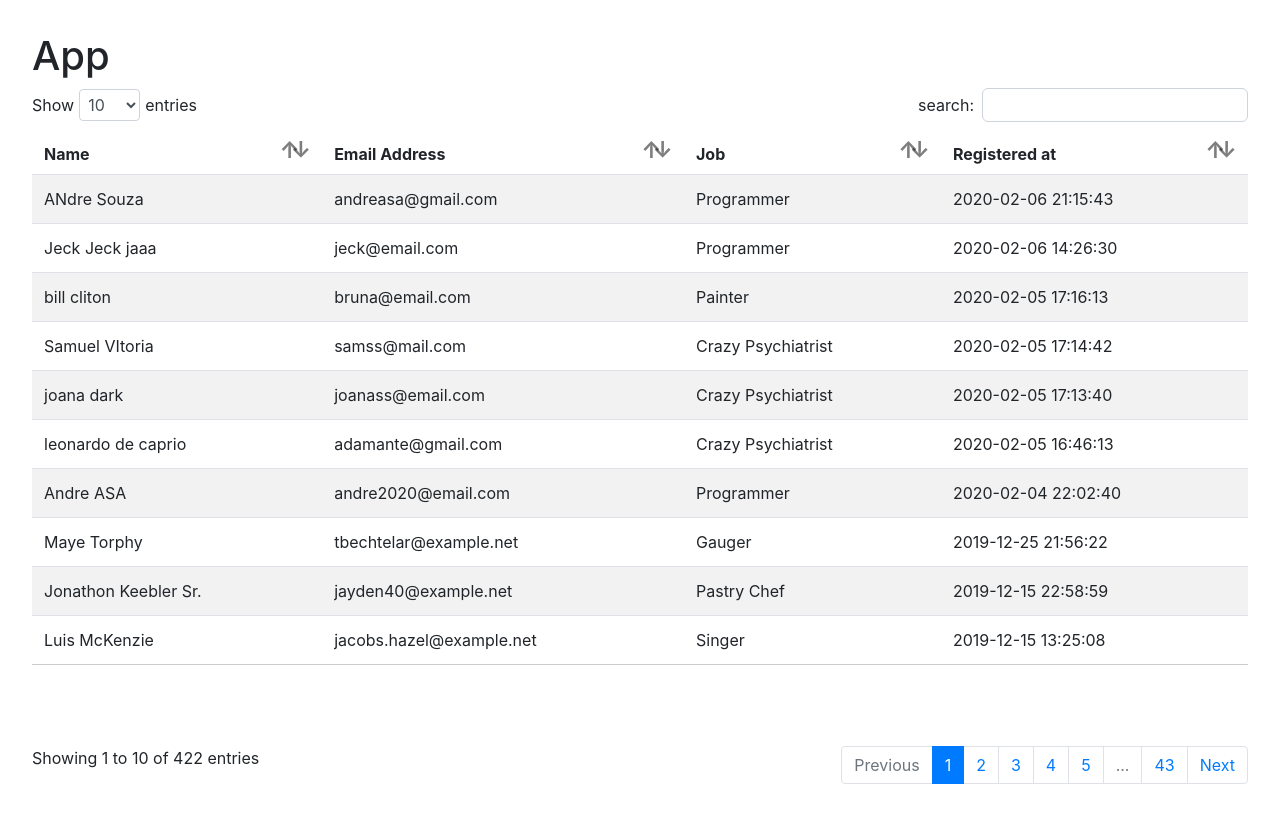
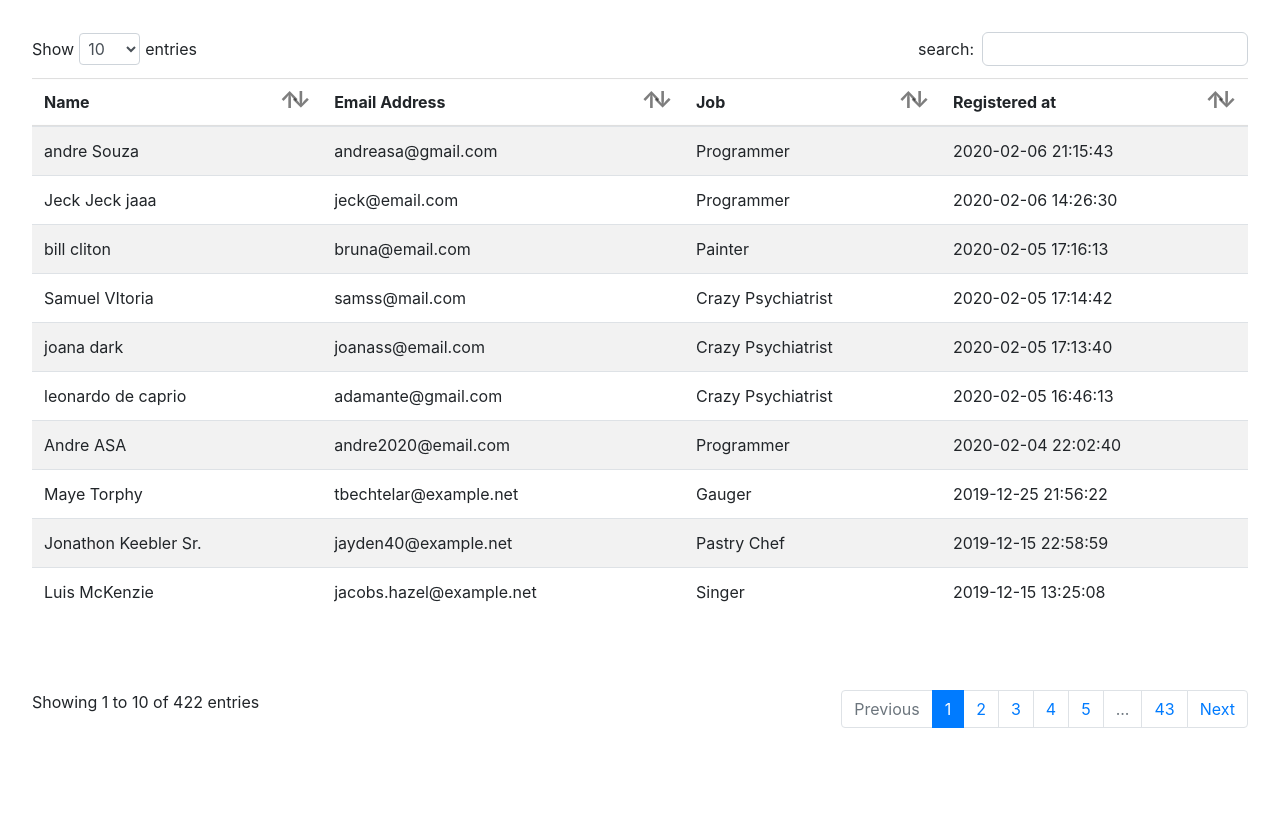
Before and after one commit to uwla/vue-data-table, a Vue app: page / in a window 1280 px wide. Shown: the top 822 px of the page. After the commit the page ends 800 px from the top, so only its background shows below. Built offline with nearby package versions, Linux system fonts and the light colour scheme.

Commit message:
remove lodash from the depencies

```diff
--- a/package.json
+++ b/package.json
@@ -11,7 +11,6 @@
     "bootstrap": "^4.4.1",
     "core-js": "^3.6.4",
     "jquery": "^3.4.1",
-    "lodash": "^4.17.15",
     "popper.js": "^1.16.1",
     "vue": "^2.6.11",
     "vue-router": "^3.1.5",
--- a/src/App.vue
+++ b/src/App.vue
@@ -1,7 +1,6 @@
 <template>
     <div id="app">
-        <h1>App</h1>
-        <data-table :parameters="params" />
+        <data-table :parameters="params"/>
     </div>
 </template>
 
--- a/src/components/DataTable/DataTable.js
+++ b/src/components/DataTable/DataTable.js
@@ -5,7 +5,7 @@ import DataTableSearchFilter from './SearchFilter/DataTableSearchFilter.vue';
 import DataTableWrapper from './Wrapper/DataTableWrapper.vue';
 import defaultParameters from './defaults.js';
 
-export default {
+export const DataTable = {
     name: "DataTable",
 
     components: {
@@ -62,6 +62,11 @@ export default {
         tableWrapperParams() {
             let {data, columns} = this, {table, tableWrapper, emptyTableText} = this.params;
             return {data, columns, table, tableWrapper, emptyTableText}
+        },
+
+        paginationParams() {
+            let {numberOfPages, currentPage, params} = this;
+            return {numberOfPages, currentPage, ...params.pagination}
         },
 
         /**
@@ -126,6 +131,14 @@ export default {
             searchText: "",
             currentPage: 1,
             currentEntryLength: null,
+
+            ...defaultParameters.components.reduce((obj, componentName) => {
+                let key = "show" + componentName;
+                let components = this.parameters.components || defaultParameters.components;
+                obj[key] = components.includes(componentName);
+
+                return obj
+            }, {})
         }
     },
 
@@ -143,7 +156,7 @@ export default {
 
             // set the sorting direction
             if (column.attributes["data-sorting"] == null) {
-                column.attributes["data-sorting"] = "desc";
+                column.attributes["data-sorting"] = "asc";
 
                 // add it to our array
                 column.sortIndex = this.sortingColumns.length;
@@ -152,8 +165,8 @@ export default {
             }
 
             // toggle the sorting direction
-            if (column.attributes["data-sorting"] == "desc") {
-                column.attributes["data-sorting"] = "asc";
+            if (column.attributes["data-sorting"] == "asc") {
+                column.attributes["data-sorting"] = "desc";
                 return;
             }
 
@@ -169,6 +182,11 @@ export default {
                 });
         },
 
+
+        /**
+         * Toggle entry length, but still shows the records from the last entry length
+         * @return void
+         */
         toggleEntryLength() {
             let newEntryLength = Number(window.event.target.value);
             let firstDataIndex = 1 + this.entryLength * (this.currentPage - 1);
@@ -177,6 +195,10 @@ export default {
             this.currentPage = Math.ceil(firstDataIndex / newEntryLength);
         },
 
+        /**
+         * Filter data by search text
+         * @return void
+         */
         filterDataBySearch(data) {
             let {searchText} = this;
 
@@ -204,15 +226,43 @@ export default {
             return data.slice(start, end);
         },
 
+        /**
+         * Perform a case-insensitive sorting.
+         * @return void
+         */
         sortData(data) {
             if (this.sortingColumns.length == 0) {
                 return data;
             }
 
-            let keys = this.sortingColumns.map(col => col.data);
-            let direction = this.sortingColumns.map(col => col.attributes["data-sorting"]);
+            // get the columns to sort
+            let columns = this.sortingColumns.map(col => {
+                return {key: col.data, direction: col.attributes["data-sorting"]};
+            });
 
-            return _.orderBy(data, keys, direction);
+            // reverse the columns, so that the first columns
+            // will be the last to be sorted. This way, the first
+            // columns will have more effect on the final order
+            columns.reverse();
+
+            columns.forEach(col => {
+                let {key, direction} = col;
+
+                // sort numbers
+                if (typeof data[0][key] == "number") {
+                    data.sort((a, b) => a[key] - b[key])
+
+                // sort strings
+                } else {
+                    data.sort((a, b) => a[key].toLowerCase().localeCompare(b[key].toLowerCase()));
+                }
+
+                if (direction == "desc") {
+                    data.reverse()
+                }
+            });
+
+            return data;
         },
 
         setCurrentPage(page) {
@@ -227,3 +277,5 @@ export default {
         }
     }
 };
+
+export default DataTable;
--- a/src/components/DataTable/DataTable.vue
+++ b/src/components/DataTable/DataTable.vue
@@ -1,11 +1,11 @@
 <template>
     <div class="data-table">
         <div class="data-table-head">
-            <data-table-entries-length v-if="params.showEntriesLength"
-                v-bind="{...params.entries, entryLength}" @select="toggleEntryLength"/>
+            <data-table-entries-length v-if="showEntriesLength" v-bind="{...params.entries, entryLength}"
+                @select="toggleEntryLength"/>
 
-            <data-table-search-filter v-if="params.showSearchFilter"
-                v-bind="{...params.filter}" @input="toggleFiltering"/>
+            <data-table-search-filter v-if="showSearchFilter" v-bind="{...params.filter}"
+                @input="toggleFiltering"/>
         </div>
 
         <div class="data-table-body">
@@ -13,10 +13,10 @@
         </div>
 
         <div class="data-table-footer">
-            <data-table-entries-info v-if="params.showEntriesInfo" v-bind="{...infoParams}"/>
+            <data-table-entries-info v-if="showEntriesInfo" v-bind="{...infoParams}"/>
 
-            <data-table-pagination v-if="params.showPagination"
-                v-bind="{numberOfPages, currentPage, ...params.pagination}" @pageClicked="setCurrentPage"/>
+            <data-table-pagination v-if="showPagination" v-bind="{... paginationParams}"
+                @pageClicked="setCurrentPage"/>
         </div>
 
     </div>
--- a/src/components/DataTable/Pagination/DataTablePagination.js
+++ b/src/components/DataTable/Pagination/DataTablePagination.js
@@ -28,7 +28,13 @@ export default {
             // ex1: 1 2 3 4 5 6 7
             // ex2: 1 2 3 4
             if (lastPage <= 7) {
-                return _.range(1, lastPage + 1)
+                let pages = [];
+
+                for (let i = 1; i <= lastPage; i++) {
+                    pages.push(i)
+                }
+
+                return pages;
             }
 
             // ex1: 1 2 3 4 5 ... 8
--- a/src/components/DataTable/Pagination/DataTablePagination.scss
+++ b/src/components/DataTable/Pagination/DataTablePagination.scss
@@ -1,3 +1,11 @@
+.data-table-pagination {
+    margin-left: auto;
+
+    .pagination {
+        margin: 0;
+    }
+}
+
 .page-item {
     user-select: none;
 }
--- a/src/components/DataTable/SearchFilter/DataTableSearchFilter.scss
+++ b/src/components/DataTable/SearchFilter/DataTableSearchFilter.scss
@@ -1,4 +1,6 @@
 .data-table-search-filter {
+    margin-left: auto;
+
     input {
         margin: 0;
         color: #495057;
--- a/src/components/DataTable/Wrapper/DataTableWrapper.scss
+++ b/src/components/DataTable/Wrapper/DataTableWrapper.scss
@@ -1,6 +1,6 @@
 .data-table-wrapper {
     table {
-        border-bottom: 1px solid #ccc;
+        margin: 0;
 
         th,
         td {
@@ -8,11 +8,12 @@
         }
 
         th {
-            //display: inline-flex;
             background-color: white;
             position: sticky;
+            padding: 1rem 0.75rem;
             border: none !important;
-            box-shadow: 1px 1px #ccc;
+            box-shadow: inset 0px 11px .75px -10px #ddd,
+                        inset 0px -11px .75px -10px #ddd;
             line-height: 1;
             top: 0;
             user-select: none;
@@ -60,7 +61,7 @@
                     line-height: 1;
                     color: black;
                     position: absolute;
-                    bottom: 0.55em;
+                    bottom: 0.92rem;
                     display: block;
                     opacity: 0.5;
                 }
--- a/src/components/DataTable/defaults.js
+++ b/src/components/DataTable/defaults.js
@@ -3,10 +3,7 @@
 export default {
 
     // visible components
-    showEntriesLength: true,
-    showEntriesInfo: true,
-    showSearchFilter: true,
-    showPagination: true,
+    components: ['EntriesLength', 'EntriesInfo', 'SearchFilter', 'Pagination'],
 
     // column options
     column: {
--- a/src/main.js
+++ b/src/main.js
@@ -11,8 +11,6 @@ import 'bootstrap/dist/css/bootstrap.min.css'
 Vue.config.productionTip = false
 Vue.component('data-table', DataTable);
 
-window._ = require('lodash');
-
 new Vue({
   router,
   store,
```
Also changed, not shown: src/store/users.js.
